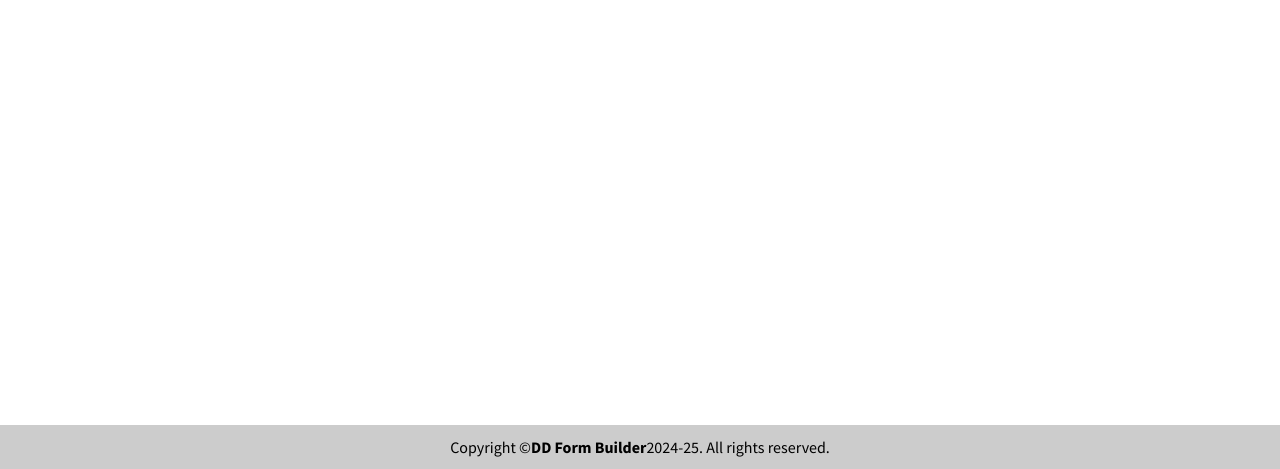
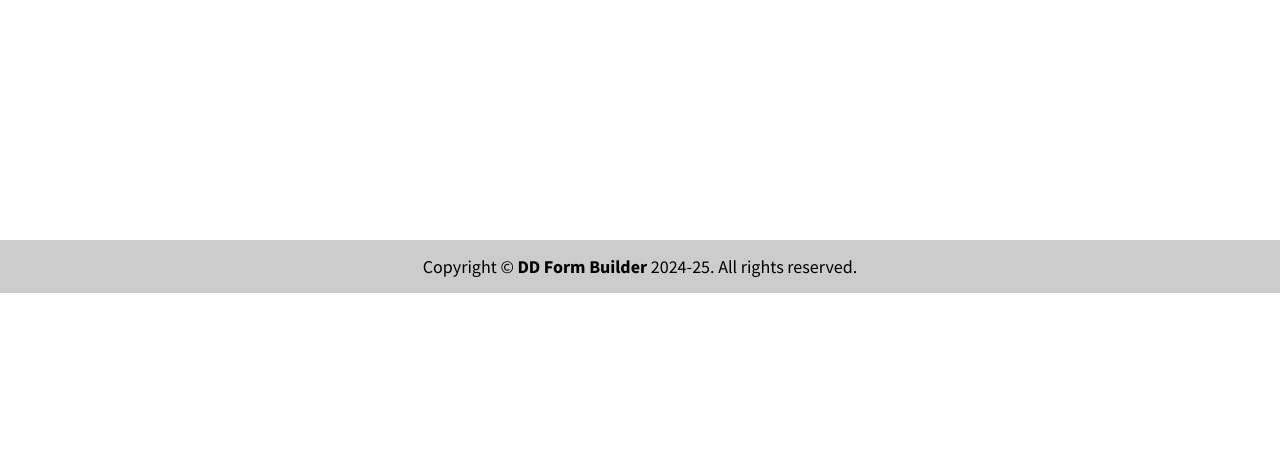
Before and after one commit to Darshil122/DD_FORM_BUILDER, a PHP site: page /contact.php in a window 1280 px wide. Shown: the part 503-972 px from the top of the page. After the commit the page ends 796 px from the top, so only its background shows below. Run offline with PHP 8.4, Linux system fonts and the light colour scheme; a user stored in the database is signed in; some libraries are stand-ins or nearby versions.

Commit message:
update file

```diff
--- a/form_builder/contact.php
+++ b/form_builder/contact.php
@@ -40,8 +40,8 @@
         </div>
 
         <!-- footer -->
-        <footer class="footer">
-            Copyright &copy; <strong>DD Form Builder</strong> 2024-25.
+        <footer class="footer fixed-bootom">
+            Copyright &copy;&nbsp;<strong>DD Form Builder</strong>&nbsp;2024-25.
             All rights reserved.
         </footer>
     </div>
--- a/form_builder/index.php
+++ b/form_builder/index.php
@@ -11,7 +11,7 @@
     <title>Form Builder</title>
 </head>
 
-<body class="hold-transition sidebar-mini layout-fixed">
+<body class="hold-transition sidebar-mini layout-fixed layout-footer-fixed">
     <div class="wrapper">
         <!-- header -->
         <?php include "./Include/header.php"; ?>
@@ -48,7 +48,7 @@
         </div>
         <!-- footer -->
 
-        <footer class="main-footer" style="color:black; background-color: rgba(0, 0, 0, 0.2); padding-bottom:12px;">
+        <footer class="main-footer" style="color:black; background-color: rgba(0, 0, 0, 0.2);padding-bottom:12px;">
             Copyright &copy; <strong>DD Form Builder</strong> 2024-25.
             All rights reserved.
         </footer>
--- a/form_builder/style.css
+++ b/form_builder/style.css
@@ -87,10 +87,12 @@
     width: 100%;
     color:black;
     background-color: rgba(0, 0, 0, 0.2);
-    padding: 10px;
-    margin-top: 41.5%;
+    padding: 13px;
+    margin-top: 27%;
     justify-content: center;
+    align-items: center;
     display: flex;
+    font-size: large;
 }
 
 @media only screen and (min-width: 1000px) {
```
Also changed, not shown: form_builder/FormController.php (+15 -5 lines), form_builder/form.php (+5 -21 lines).
